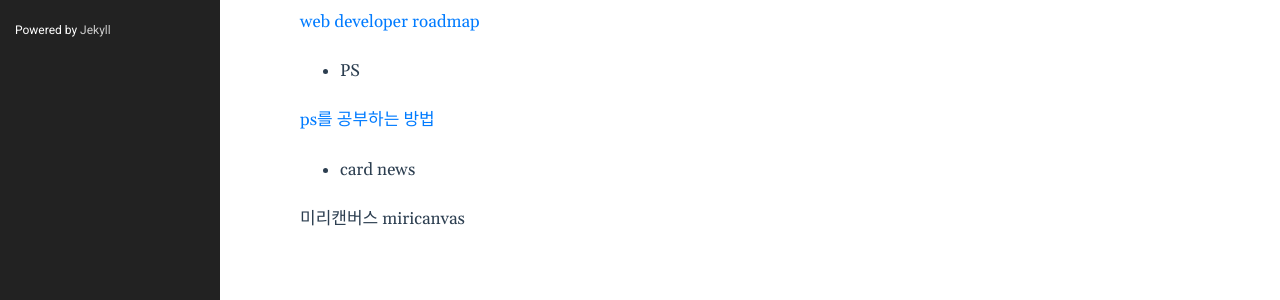
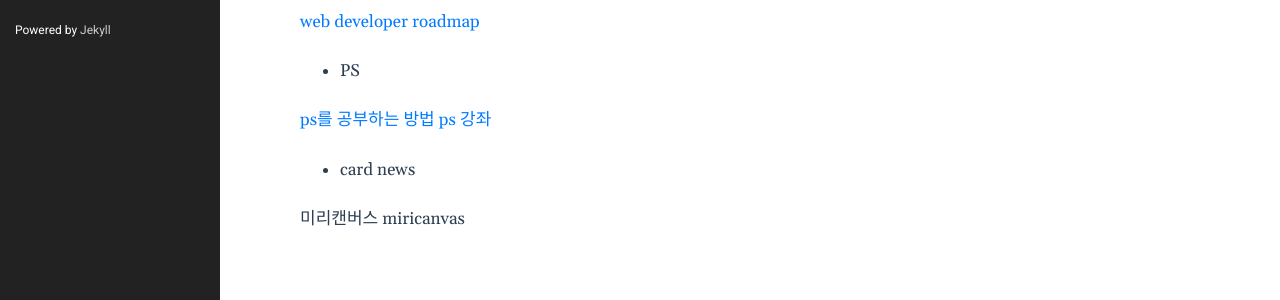
Before and after one commit to KSB21ST/KSB21ST.github.io, a Jekyll site: the page built from _posts/2020-01-02-links.markdown, in a window 1280 px wide. Shown: the part 478-778 px from the top of the page. Built offline with Jekyll 4.4.1, drawn with Linux system fonts in a browser that asks for light colours.

Commit message:
ps lecture

```diff
--- a/_posts/2020-01-02-links.markdown
+++ b/_posts/2020-01-02-links.markdown
@@ -25,6 +25,7 @@
 
 
 [ps를 공부하는 방법](https://subinium.github.io/how-to-study-problem-solving/)
+[ps 강좌](https://blog.encrypted.gg/category/%EA%B0%95%EC%A2%8C)
 
 - card news
 
```
